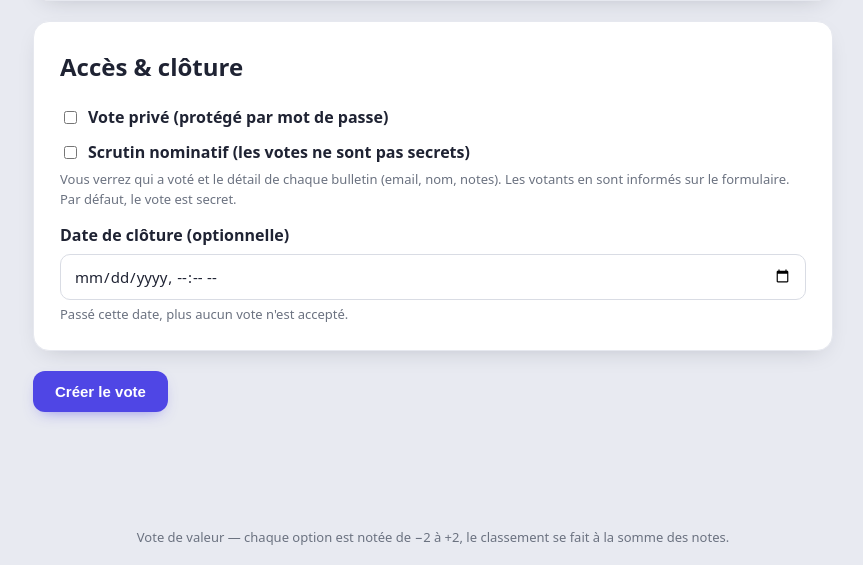
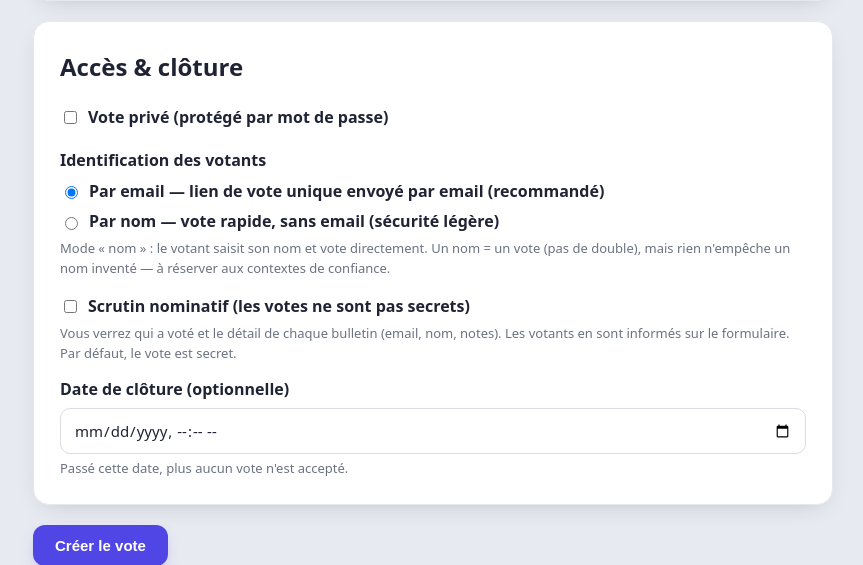
Before and after one commit to vlebourl/vote-de-valeur, a Node server app: page /polls/new in a window 1280 px wide. Shown: the part 1230-1795 px from the top of the page, without its empty margins (207-1070 px from the left). Run offline with Node 20, Linux system fonts and the light colour scheme; the visitor is signed in with stand-in values (Sample User, id 1).

Commit message:
Mode de vote 'léger' par nom (sans email), en plus des modes existants
- Nouveau mode d'identification au choix à la création : email (défaut) ou
  nom. En mode nom, le votant saisit son nom et accède directement au
  bulletin, sans email.
- Unicité par nom normalisé (casse/espaces) : un nom = un vote ; second vote
  du même nom refusé (409). Compose avec public/privé et nominatif.
- Migration polls.auth_mode ('email'|'name'), route POST /vote/:id/name,
  vue d'entrée et libellés adaptés, badge 'vote par nom' en gestion.

```diff
--- a/src/routes/polls.js
+++ b/src/routes/polls.js
@@ -73,6 +73,7 @@ router.post('/polls', requireAuth, uploadOptions, async (req, res) => {
   const description = String(req.body.description || '').trim();
   const isPrivate = req.body.is_private === 'on';
   const isNominative = req.body.is_nominative === 'on';
+  const authMode = req.body.auth_mode === 'name' ? 'name' : 'email';
   const password = String(req.body.password || '');
   const closeAtRaw = String(req.body.close_at || '').trim();
 
@@ -112,9 +113,9 @@ router.post('/polls', requireAuth, uploadOptions, async (req, res) => {
 
   const pollId = await tx(async (client) => {
     const { rows } = await client.query(
-      `INSERT INTO polls (owner_id, title, description, is_private, password_hash, close_at, is_nominative)
-       VALUES ($1,$2,$3,$4,$5,$6,$7) RETURNING id`,
-      [req.user.id, title, description, isPrivate, passwordHash, closeAt, isNominative]
+      `INSERT INTO polls (owner_id, title, description, is_private, password_hash, close_at, is_nominative, auth_mode)
+       VALUES ($1,$2,$3,$4,$5,$6,$7,$8) RETURNING id`,
+      [req.user.id, title, description, isPrivate, passwordHash, closeAt, isNominative, authMode]
     );
     const id = rows[0].id;
     for (let i = 0; i < options.length; i++) {
--- a/src/schema.sql
+++ b/src/schema.sql
@@ -79,6 +79,9 @@ CREATE INDEX IF NOT EXISTS idx_scores_option ON ballot_scores(option_id);
 -- Si un scrutin est marqué nominatif, on stocke en plus l'email/nom en clair
 -- et on relie chaque bulletin déposé à son votant (dé-anonymisation assumée).
 ALTER TABLE polls        ADD COLUMN IF NOT EXISTS is_nominative BOOLEAN NOT NULL DEFAULT false;
+-- Mode d'identification du votant : 'email' (lien magique, défaut) ou 'name'
+-- (mode léger : on saisit son nom, un nom = un vote, sans email).
+ALTER TABLE polls        ADD COLUMN IF NOT EXISTS auth_mode TEXT NOT NULL DEFAULT 'email';
 ALTER TABLE poll_voters  ADD COLUMN IF NOT EXISTS email        TEXT;   -- en clair, uniquement si nominatif
 ALTER TABLE poll_voters  ADD COLUMN IF NOT EXISTS display_name TEXT;   -- nom optionnel, uniquement si nominatif
 ALTER TABLE ballots      ADD COLUMN IF NOT EXISTS voter_id     UUID REFERENCES poll_voters(id) ON DELETE SET NULL;
--- a/src/views/poll_new.ejs
+++ b/src/views/poll_new.ejs
@@ -30,7 +30,18 @@
       <div class="field-hint">Les votants devront saisir ce mot de passe pour accéder au bulletin. 4 caractères min.</div>
     </div>
 
-    <div class="checkbox-row" style="margin-top:10px">
+    <label style="margin-top:18px">Identification des votants</label>
+    <div class="checkbox-row" style="margin-top:6px">
+      <input type="radio" id="auth_email" name="auth_mode" value="email" checked>
+      <label for="auth_email">Par email — lien de vote unique envoyé par email (recommandé)</label>
+    </div>
+    <div class="checkbox-row" style="margin-top:6px">
+      <input type="radio" id="auth_name" name="auth_mode" value="name">
+      <label for="auth_name">Par nom — vote rapide, sans email (sécurité légère)</label>
+    </div>
+    <div class="field-hint">Mode « nom » : le votant saisit son nom et vote directement. Un nom = un vote (pas de double), mais rien n'empêche un nom inventé — à réserver aux contextes de confiance.</div>
+
+    <div class="checkbox-row" style="margin-top:16px">
       <input type="checkbox" id="is_nominative" name="is_nominative">
       <label for="is_nominative">Scrutin nominatif (les votes ne sont pas secrets)</label>
     </div>
--- a/src/views/results.ejs
+++ b/src/views/results.ejs
@@ -2,7 +2,7 @@
 <% var jv = (typeof justVoted !== 'undefined' && justVoted);
    var pl = (typeof permalink !== 'undefined' && permalink) ? permalink : ''; %>
 <h1 style="margin-bottom:4px"><%= poll.title %></h1>
-<% if (jv) { %><div class="notice">Votre vote a bien été enregistré. Merci ! Un email de confirmation vous a été envoyé.</div><% } %>
+<% if (jv) { %><div class="notice">Votre vote a bien été enregistré. Merci !<% if (poll.auth_mode === 'email') { %> Un email de confirmation vous a été envoyé.<% } %></div><% } %>
 
 <div class="card">
   <div class="row-actions" style="justify-content:space-between">
```
Also changed, not shown: src/routes/vote.js (+45 -0 lines), src/views/poll_manage.ejs (+6 -1 lines), src/views/vote_email.ejs (+20 -1 lines).
